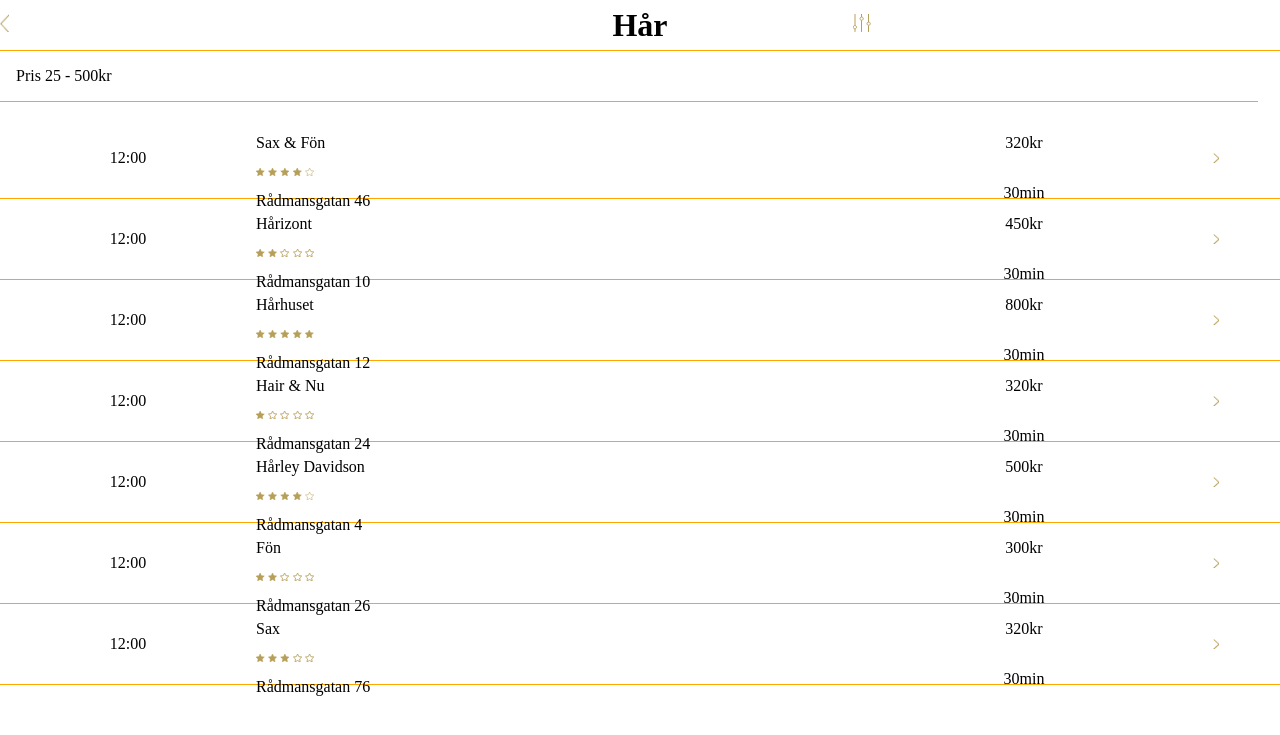
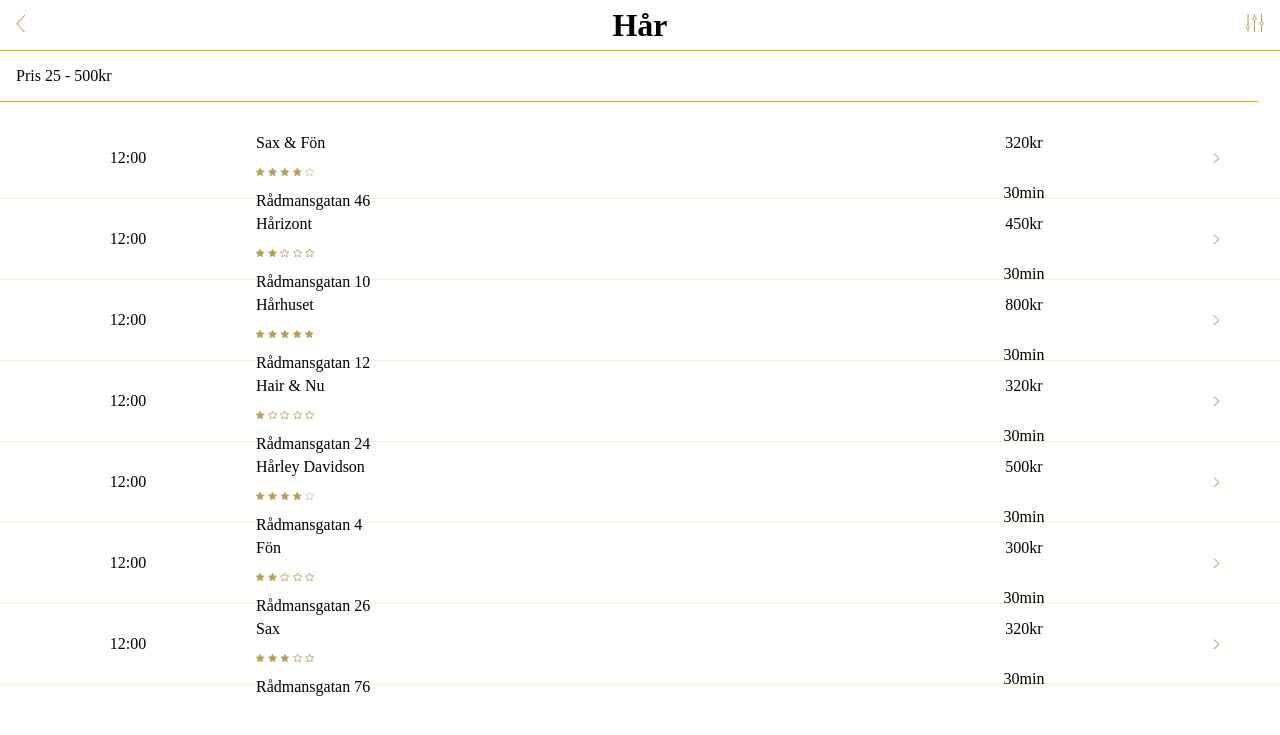
Before and after one commit to beratcan97/salongen, a PHP site: page /salonger.php in a window 1280 px wide. Shown: the top 735 px of the page. Run offline with PHP 8.4, Linux system fonts and the light colour scheme.

Commit message:
salong vy klar

```diff
--- a/partials/css/style.css
+++ b/partials/css/style.css
@@ -12,6 +12,7 @@ body {
     border-bottom: 1px solid orange;
 }
 .headerContentLeft {
+    margin: 1rem;
     width: 33.33%;
     display: flex;
     justify-content: left;
@@ -24,10 +25,11 @@ body {
     align-items: center;
 }
 .headerContentRight {
+    margin: 1rem;
     width: 33.33%;
     display: flex;
+    justify-content: flex-end;
     align-items: center;
-    float: right;
 }
 .headerLeftButtonImg {
     width: 9.14px;
@@ -56,7 +58,7 @@ body {
     display: flex;
     flex-direction: row;
     justify-content: space-between;
-    border-bottom: 1px solid orange;
+    border-bottom: 1px solid rgba(255, 165, 0, 0.2);
 }
 .rightButton {
     width: 5.68px;
@@ -95,7 +97,6 @@ body {
 }
 .stjarnor {
     width: 58px;
-    height:
 }
 a {
 text-decoration: none;
@@ -109,7 +110,6 @@ text-decoration: none;
 .moreInfoHeader {
     position: relative;
     text-align: center;
-    width: 100%;
 }
 .top-left {
     position: absolute;
--- a/partials/infoOmSalonger/header.php
+++ b/partials/infoOmSalonger/header.php
@@ -20,7 +20,7 @@ foreach ($jsonArray as $jsonItem) {
     </div>
     <div class="top-right">
         <a href="">
-            <img src="../images/moreInfoPage/heart.png" alt="Back" class="headerLeftButtonImg"></img>
+            <img src="../images/moreInfoPage/heart.png" alt="Back" class="headerRightButtonImg"></img>
         </a>
     </div>
     <div class="bottom-left">
--- a/partials/salonger/mainContent.php
+++ b/partials/salonger/mainContent.php
@@ -12,6 +12,8 @@ foreach ($jsonArray as $jsonItem) {
 
             echo "<div class='salongerListItemSecond'>";
                 echo "<p>" . $jsonItem->namn . "</p>";
+
+
                 if($jsonItem->stjärnor == 0){
                     echo "<img src='../images/stars/0.png' class='stjarnor'></img>";
                 }
```
Also changed, not shown: images/moreInfoPage/salongBild.png.
